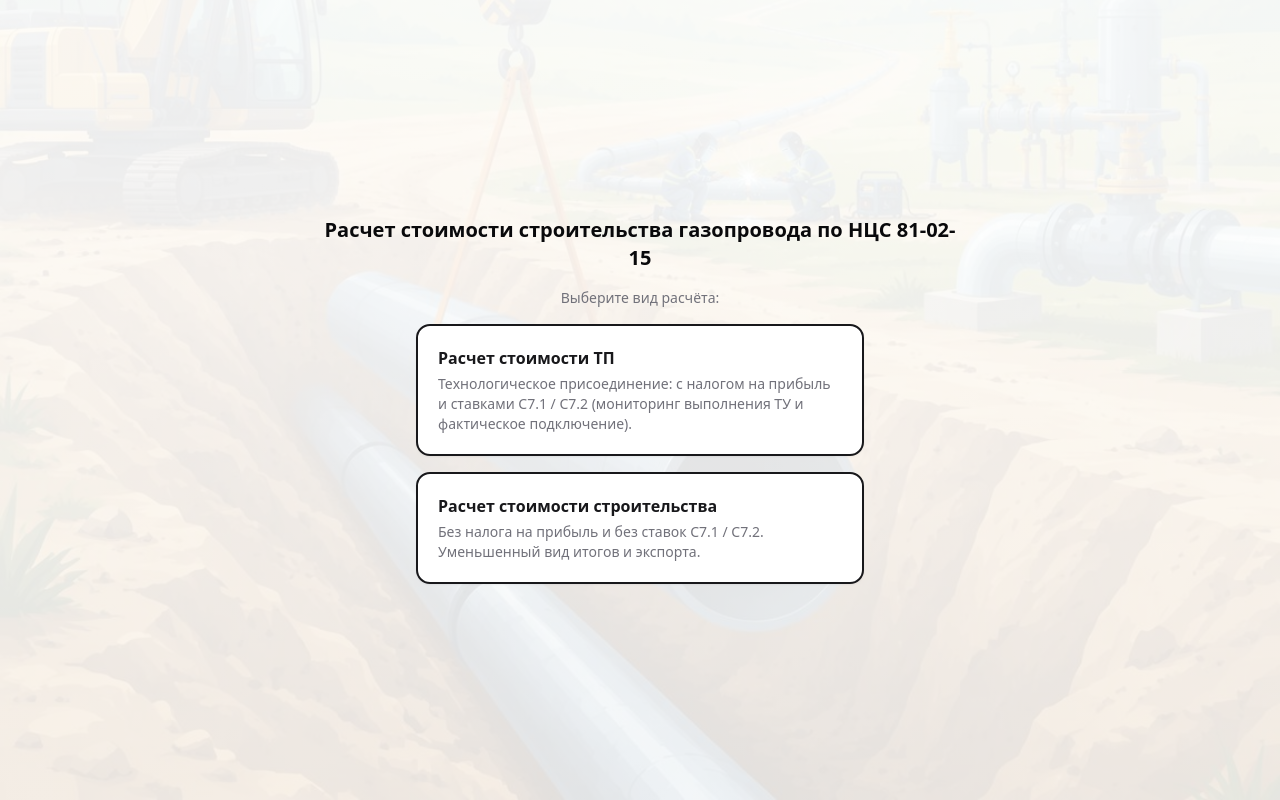
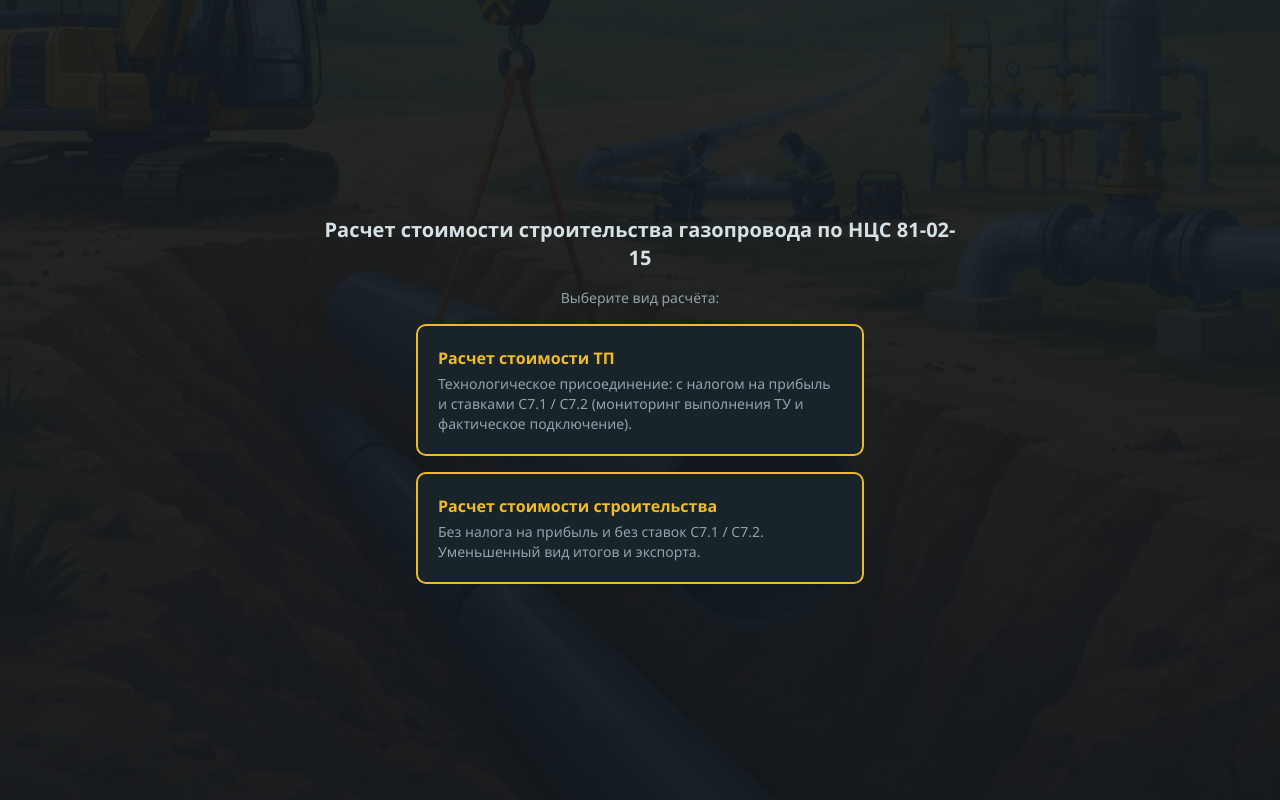
Before and after one commit to insafin356/ncs-calculator, a React (Vite) app: page / in a window 1280 px wide. Built offline with nearby package versions, Linux system fonts and the light colour scheme.

Commit message:
Theme: dark PTO console style unified with ks2-check-app (amber primary, dark panels)

```diff
--- a/src/App.tsx
+++ b/src/App.tsx
@@ -81,7 +81,7 @@ function Shell() {
           aria-hidden
           className="app-bg no-print"
           style={{
-            backgroundImage: `linear-gradient(rgba(255,255,255,0.93), rgba(255,255,255,0.85)), url(${bgGas})`,
+            backgroundImage: `linear-gradient(rgba(16,22,27,0.9), rgba(16,22,27,0.94)), url(${bgGas})`,
           }}
         />
         <Landing onSelect={(m) => setInput((p) => ({ ...p, mode: m }))} />
@@ -95,7 +95,7 @@ function Shell() {
         aria-hidden
         className="app-bg no-print"
         style={{
-          backgroundImage: `linear-gradient(rgba(255,255,255,0.93), rgba(255,255,255,0.85)), url(${bgGas})`,
+          backgroundImage: `linear-gradient(rgba(16,22,27,0.9), rgba(16,22,27,0.94)), url(${bgGas})`,
         }}
       />
       <header className="sticky top-0 z-10 border-b bg-background/95 px-4 py-3 backdrop-blur no-print">
--- a/src/index.css
+++ b/src/index.css
@@ -2,78 +2,84 @@
 @tailwind components;
 @tailwind utilities;
 
+/* Тема «Тёмный пульт ПТО» — единый стиль с ks2-check-app.
+   Палитра задана в :root, приложение всегда тёмное. */
+
 @layer base {
   :root {
-    --background: 0 0% 100%;
-    --foreground: 240 10% 3.9%;
-    --card: 0 0% 100%;
-    --card-foreground: 240 10% 3.9%;
-    --popover: 0 0% 100%;
-    --popover-foreground: 240 10% 3.9%;
-    --primary: 240 5.9% 10%;
-    --primary-foreground: 0 0% 98%;
-    --secondary: 240 4.8% 95.9%;
-    --secondary-foreground: 240 5.9% 10%;
-    --muted: 240 4.8% 95.9%;
-    --muted-foreground: 240 3.8% 46.1%;
-    --accent: 240 4.8% 95.9%;
-    --accent-foreground: 240 5.9% 10%;
-    --destructive: 0 84.2% 60.2%;
-    --destructive-foreground: 0 0% 98%;
-    --border: 240 5.9% 90%;
-    --input: 240 5.9% 90%;
-    --ring: 240 5.9% 10%;
-    --radius: 0.625rem;
-    --sidebar-background: 0 0% 98%;
-    --sidebar-foreground: 240 5.3% 26.1%;
-    --sidebar-primary: 240 5.9% 10%;
-    --sidebar-primary-foreground: 0 0% 98%;
-    --sidebar-accent: 240 4.8% 95.9%;
-    --sidebar-accent-foreground: 240 5.9% 10%;
-    --sidebar-border: 220 13% 91%;
-    --sidebar-ring: 217.2 91.2% 59.8%;
+    --background: 206 25% 8%;
+    --foreground: 200 24% 87%;
+    --card: 205 26% 13%;
+    --card-foreground: 200 24% 87%;
+    --popover: 205 26% 13%;
+    --popover-foreground: 200 24% 87%;
+    --primary: 44 87% 55%;
+    --primary-foreground: 206 25% 8%;
+    --secondary: 206 25% 16%;
+    --secondary-foreground: 200 24% 87%;
+    --muted: 206 25% 16%;
+    --muted-foreground: 200 14% 62%;
+    --accent: 206 25% 16%;
+    --accent-foreground: 200 24% 87%;
+    --destructive: 7 67% 63%;
+    --destructive-foreground: 206 25% 8%;
+    --border: 207 24% 19%;
+    --input: 207 24% 19%;
+    --ring: 44 87% 55%;
+    --radius: 0.375rem;
+    --sidebar-background: 206 27% 11%;
+    --sidebar-foreground: 200 24% 87%;
+    --sidebar-primary: 44 87% 55%;
+    --sidebar-primary-foreground: 206 25% 8%;
+    --sidebar-accent: 206 25% 16%;
+    --sidebar-accent-foreground: 200 24% 87%;
+    --sidebar-border: 207 24% 19%;
+    --sidebar-ring: 44 87% 55%;
   }
 
   .dark {
-    --background: 240 10% 3.9%;
-    --foreground: 0 0% 98%;
-    --card: 240 10% 3.9%;
-    --card-foreground: 0 0% 98%;
-    --popover: 240 10% 3.9%;
-    --popover-foreground: 0 0% 98%;
-    --primary: 0 0% 98%;
-    --primary-foreground: 240 5.9% 10%;
-    --secondary: 240 3.7% 15.9%;
-    --secondary-foreground: 0 0% 98%;
-    --muted: 240 3.7% 15.9%;
-    --muted-foreground: 240 5% 64.9%;
-    --accent: 240 3.7% 15.9%;
-    --accent-foreground: 0 0% 98%;
-    --destructive: 0 62.8% 30.6%;
-    --destructive-foreground: 0 0% 98%;
-    --border: 240 3.7% 15.9%;
-    --input: 240 3.7% 15.9%;
-    --ring: 240 4.9% 83.9%;
-    --sidebar-background: 240 5.9% 10%;
-    --sidebar-foreground: 240 4.8% 95.9%;
-    --sidebar-primary: 224.3 76.3% 48%;
-    --sidebar-primary-foreground: 0 0% 100%;
-    --sidebar-accent: 240 3.7% 15.9%;
-    --sidebar-accent-foreground: 240 4.8% 95.9%;
-    --sidebar-border: 240 3.7% 15.9%;
-    --sidebar-ring: 217.2 91.2% 59.8%;
+    --background: 206 25% 8%;
+    --foreground: 200 24% 87%;
+    --card: 205 26% 13%;
+    --card-foreground: 200 24% 87%;
+    --popover: 205 26% 13%;
+    --popover-foreground: 200 24% 87%;
+    --primary: 44 87% 55%;
+    --primary-foreground: 206 25% 8%;
+    --secondary: 206 25% 16%;
+    --secondary-foreground: 200 24% 87%;
+    --muted: 206 25% 16%;
+    --muted-foreground: 200 14% 62%;
+    --accent: 206 25% 16%;
+    --accent-foreground: 200 24% 87%;
+    --destructive: 7 67% 63%;
+    --destructive-foreground: 206 25% 8%;
+    --border: 207 24% 19%;
+    --input: 207 24% 19%;
+    --ring: 44 87% 55%;
+    --radius: 0.375rem;
+    --sidebar-background: 206 27% 11%;
+    --sidebar-foreground: 200 24% 87%;
+    --sidebar-primary: 44 87% 55%;
+    --sidebar-primary-foreground: 206 25% 8%;
+    --sidebar-accent: 206 25% 16%;
+    --sidebar-accent-foreground: 200 24% 87%;
+    --sidebar-border: 207 24% 19%;
+    --sidebar-ring: 44 87% 55%;
   }
-}
 
-@layer base {
   * {
     @apply border-border;
   }
   body {
     @apply text-foreground;
+    font-family: "Segoe UI", Calibri, Roboto, Arial, sans-serif;
+  }
+  html {
+    color-scheme: dark;
   }
 
-  /* Фоновый рисунок: строительство газопровода (слой .app-bg в App.tsx) */
+  /* Фон-картинка: производство газоснабжения (слой .app-bg в App.tsx) */
   .app-bg {
     position: fixed;
     inset: 0;
@@ -90,7 +96,7 @@
   }
 }
 
-/* Печать обоснования: только содержимое отчёта */
+/* Печать обоснований: только содержимое колонки */
 @media print {
   .no-print,
   header.no-print,
--- a/vite.config.ts
+++ b/vite.config.ts
@@ -21,8 +21,8 @@ export default defineConfig({
         scope: '.',
         display: 'standalone',
         orientation: 'portrait',
-        background_color: '#ffffff',
-        theme_color: '#1e40af',
+        background_color: '#10161b',
+        theme_color: '#10161b',
         lang: 'ru',
         icons: [
           { src: 'icon-192.png', sizes: '192x192', type: 'image/png' },
```
